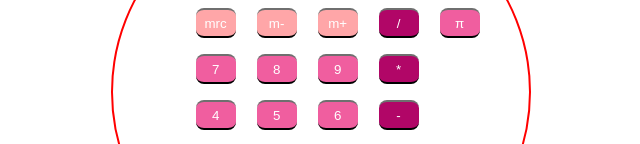
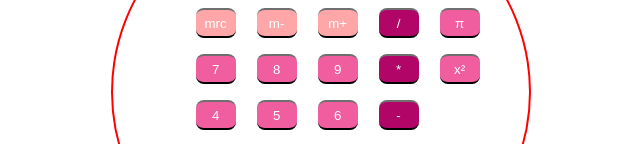
Before and after one commit to samurai-1117/Calculator, a plain HTML site: page index.html in a window 1280 px wide. Shown: the part 193-337 px from the top of the page, without its empty margins (403-1043 px from the left). Drawn offline with Linux system fonts and the light colour scheme.

Commit message:
made clear button

```diff
--- a/index.html
+++ b/index.html
@@ -30,6 +30,7 @@
 	<input type="button" value="8"  class="button number" onClick="v('8')">
 	<input type="button" value="9"  class="button number" onClick="v('9')">
 	<input type="button" value="*"  class="button operator" onClick="v('*')">
+	<input type="button" value="x²"  class="button number" onClick="v('*')">
 	</p>
 
 	<p>
@@ -49,7 +50,7 @@
 	<p>
 	<input type="button" value="0"  class="button number" onClick="v('0')">
 	<input type="button" value="."  class="button number" onClick="v('.')">
-	<input type="button" value="C"  class="button function" onClick="d(' ')">
+	<input type="button" value="C"  class="button function" onClick="d('0')">
 	<input type="button"  value="="  class="button operator" onClick="e()">
 	</p>
 </div>
```
